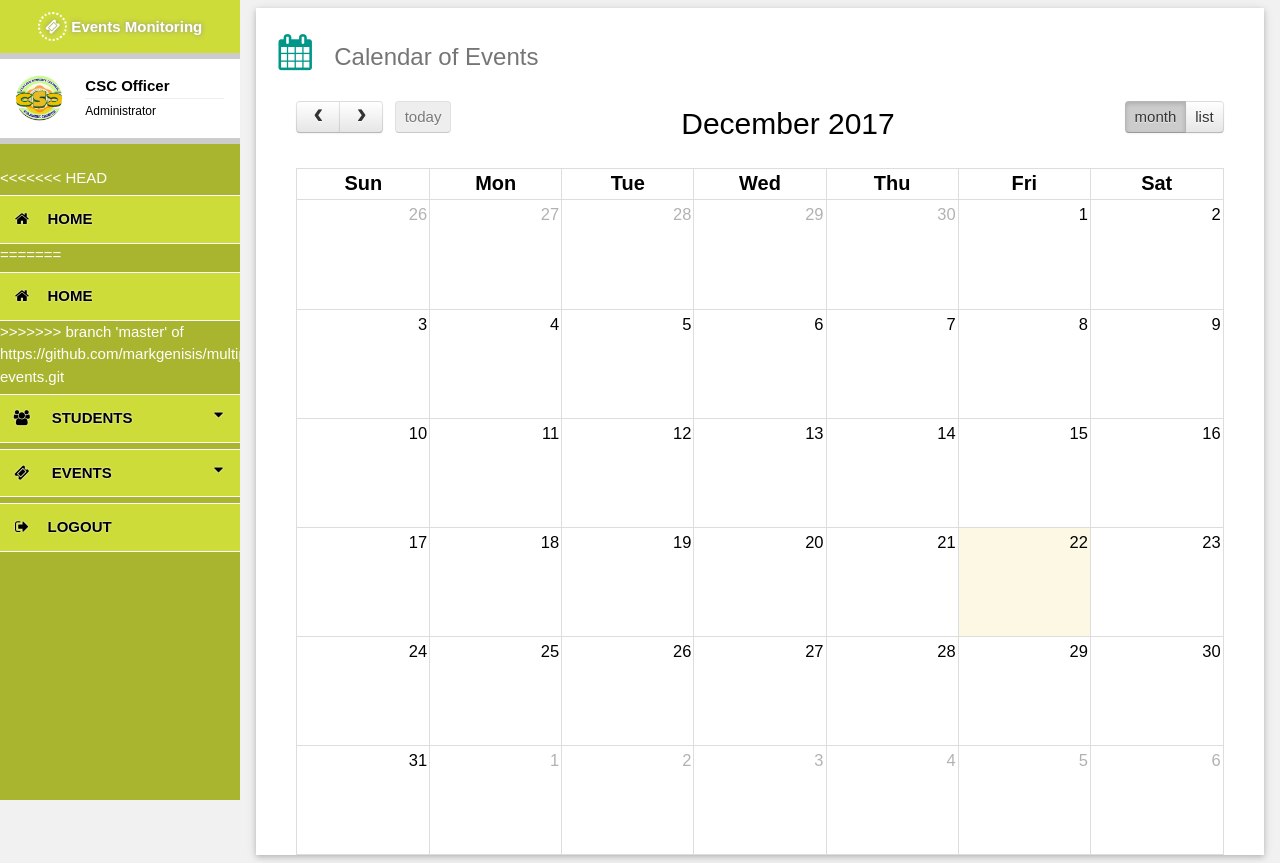
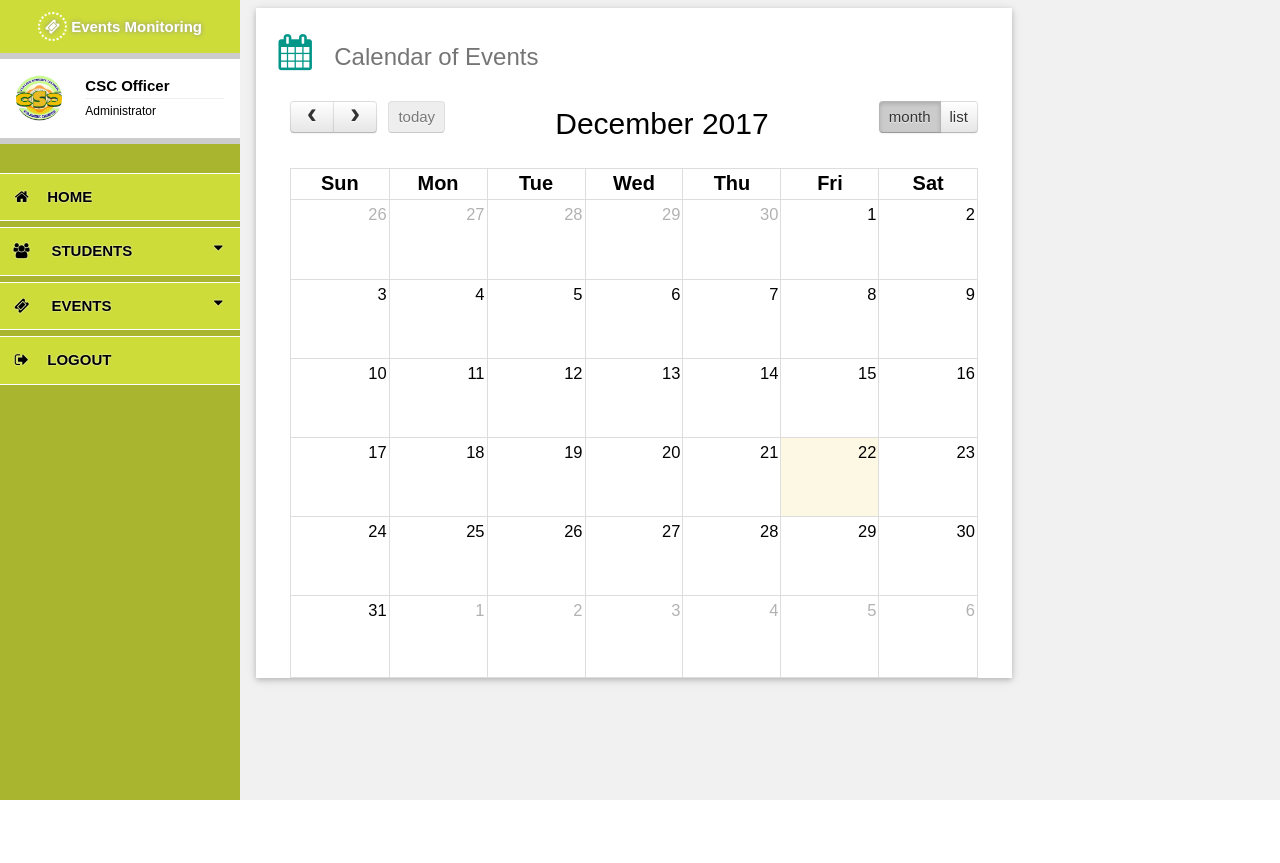
Before and after one commit to markgenisis/multiple-events, a PHP site: page /admin/index.php in a window 1280 px wide. After the commit the page ends 800 px from the top, so only its background shows below. Run offline with PHP 8.4, Linux system fonts and the light colour scheme; a user stored in the database is signed in; lists and menus that the app fills with data are empty; some web fonts are replaced.

Commit message:
3 columns na

```diff
--- a/admin/index.php
+++ b/admin/index.php
@@ -75,13 +75,8 @@ html,body,h1,h2,h3,h4,h5 {font-family: "Raleway", sans-serif}
   </div>
   <br/>
   <div class="w3-bar-block w3-text-white" >
-<<<<<<< HEAD
-    <a href="./" class="w3-bar-item w3-button w3-padding w3-lime itemSideBar"><i class="fa fa-home fa-fw w3-margin-right"></i>HOME</a>
-	<div class="w3-dropdown-hover ">
-=======
     <a href="../admin" class="w3-bar-item w3-button w3-padding w3-lime itemSideBar"><i class="fa fa-home fa-fw w3-margin-right"></i>HOME</a>
 	<div class="w3-dropdown-hover">
->>>>>>> branch 'master' of https://github.com/markgenisis/multiple-events.git
 		 <a href="javascript:void(0);" class="w3-bar-item w3-button w3-padding w3-lime itemSideBar"><i class="fa fa-group fa-fw w3-margin-right"></i> STUDENTS <i class="fa fa-caret-down fa-fw w3-right"></i></a>
 		<div class="w3-dropdown-content w3-bar-block w3-lime w3-card-4">
 		  <a href="?add_students" class="w3-bar-item w3-button"><i class="fa fa-user fa-fw"></i> NEW STUDENT</a>
@@ -105,8 +100,10 @@ html,body,h1,h2,h3,h4,h5 {font-family: "Raleway", sans-serif}
 <div class="w3-overlay w3-hide-large w3-animate-opacity" onclick="w3_close()" style="cursor:pointer" title="close side menu" id="myOverlay"></div>
 
 <!-- !PAGE CONTENT! -->
-<div class="w3-main w3-padding" style="margin-left:240px">
-	<div class="w3-container w3-card w3-white">
+<div class="w3-main w3-padding " style="margin-left:240px">
+	<div class="w3-col m9">
+    <div class="w3-container w3-card w3-white">
+
 		<?php
 			if(!$_GET){
 				require("home.php");
@@ -150,11 +147,72 @@ html,body,h1,h2,h3,h4,h5 {font-family: "Raleway", sans-serif}
 				if(isset($_GET['add_events'])){?>
 				<h3><span class="fa fa-plus"></span> Create New Events</h3>
                     <hr>
+                <div class="w3-container" style="">
+					<div class="w3-row"  style="min-width:250px; max-width:600px; " >
+                    	<form action="javascript:void(0);" onsubmit="return addNewUserFromAdmin()" class="w3-container w3-margin">
+							<div class="w3-row">
+							  <div class="w3-col m5 l5 w3-padding"><b class="w3-right w3-hide-small w3-large"><span class="w3-text-red">*</span> Event Title:</b><b class="w3-left w3-hide-large w3-hide-medium w3-large"><span class="w3-text-red">*</span> Title:</b></div>
+								<div class="w3-col s12 l7 m7">
+								  <input class="w3-input w3-border" name="title" id="title" type="text" placeholder="Event Title" required />
+								</div>
+							</div>
+                            <div class="w3-row">
+							  <div class="w3-col m5 l5 w3-padding"><b class="w3-right w3-hide-small w3-large"><span class="w3-text-red">*</span> Event Theme:</b><b class="w3-left w3-hide-large w3-hide-medium w3-large"><span class="w3-text-red">*</span> Theme:</b></div>
+								<div class="w3-col s12 l7 m7">
+								  <input class="w3-input w3-border" name="theme" id="theme" type="text" placeholder="Theme" required />
+								</div>
+							</div>
 
+
+                            <div class="w3-row">
+							  <div class="w3-col m5 l5 w3-padding"><b class="w3-right w3-hide-small w3-large"><span class="w3-text-red">*</span> Proponents:</b><b class="w3-left w3-hide-large w3-hide-medium w3-large"><span class="w3-text-red">*</span> Proponents:</b></div>
+								<div class="w3-col s12 l7 m7">
+								  <input class="w3-input w3-border" name="theme" id="theme" type="text" placeholder="Proponents" required />
+								</div>
+							</div>
+
+                            <div class="w3-row">
+							  <div class="w3-col m5 l5 w3-padding"><b class="w3-right w3-hide-small w3-large"><span class="w3-text-red">*</span> In Cooperation with:</b><b class="w3-left w3-hide-large w3-hide-medium w3-large"><span class="w3-text-red">*</span> In Cooperation with::</b></div>
+								<div class="w3-col s12 l7 m7">
+								  <input class="w3-input w3-border" name="theme" id="theme" type="text" placeholder="In Cooperation with:" required />
+								</div>
+							</div>
+
+                            <div class="w3-row">
+							  <div class="w3-col m5 l5 w3-padding"><b class="w3-right w3-hide-small w3-large"><span class="w3-text-red">*</span> Venue:</b><b class="w3-left w3-hide-large w3-hide-medium w3-large"><span class="w3-text-red">*</span> Venue:</b></div>
+								<div class="w3-col s12 l7 m7">
+								  <input class="w3-input w3-border" name="theme" id="theme" type="text" placeholder="Venue" required />
+								</div>
+							</div>
+
+                            <div class="w3-row">
+							  <div class="w3-col m5 l5 w3-padding"><b class="w3-right w3-hide-small w3-large"><span class="w3-text-red">*</span> Participants:</b><b class="w3-left w3-hide-large w3-hide-medium w3-large"><span class="w3-text-red">*</span> Participants:</b></div>
+								<div class="w3-col s12 l7 m7">
+								  <input class="w3-input w3-border" name="theme" id="theme" type="text" placeholder="Participants" required />
+								</div>
+							</div>
+
+                             <div class="w3-row">
+							  <div class="w3-col m5 l5 w3-padding"><b class="w3-right w3-hide-small w3-large"><span class="w3-text-red">*</span> Target Date:</b><b class="w3-left w3-hide-large w3-hide-medium w3-large"><span class="w3-text-red">*</span> Target Date:</b></div>
+								<div class="w3-col s12 l7 m7">
+								  <input class="w3-input w3-border" name="theme" id="theme" type="text" placeholder="Target Date" required />
+								</div>
+							</div>
+
+                            <div class="w3-row">
+							  <div class="w3-col m5 l5 w3-padding"><b class="w3-right w3-hide-small w3-large"><span class="w3-text-red">*</span> Fund Source:</b><b class="w3-left w3-hide-large w3-hide-medium w3-large"><span class="w3-text-red">*</span> Fund Source:</b></div>
+								<div class="w3-col s12 l7 m7">
+								  <input class="w3-input w3-border" name="theme" id="theme" type="text" placeholder="Fund Source" required />
+								</div>
+							</div>
+                         </form>
+                    </div>
+				</div>
 				<?php
                 }
 			}
 		?>
+        </div>
 	</div>
 </div>
 <script type="text/javascript" src="../js/jquery-ui.js" ></script>
```
